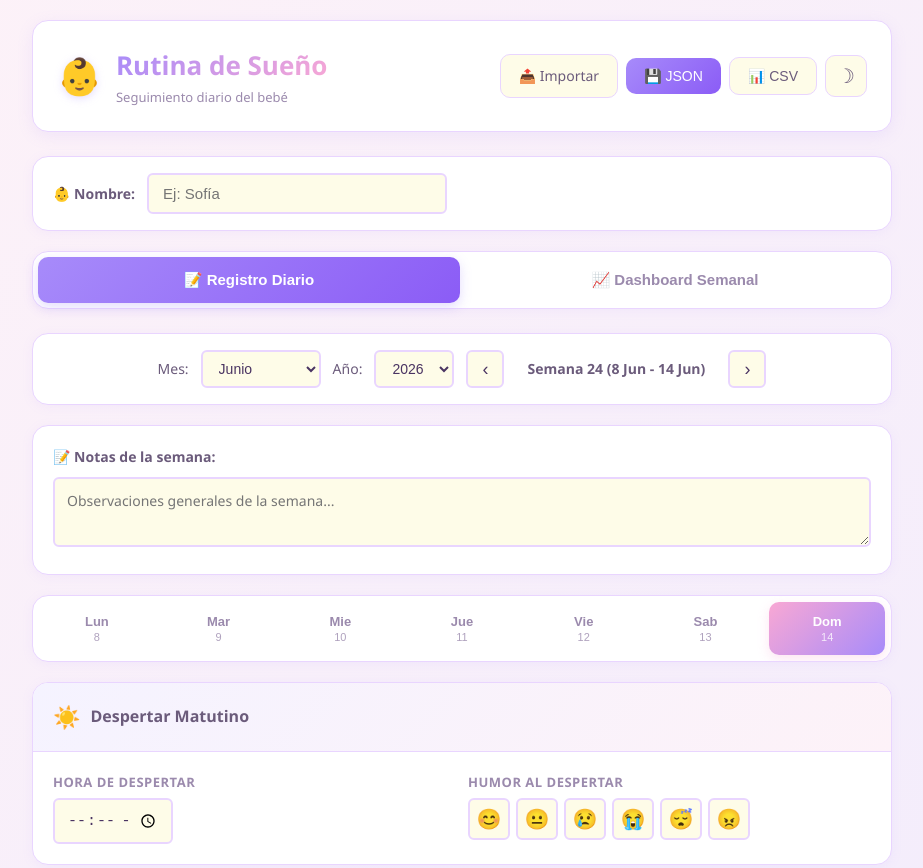
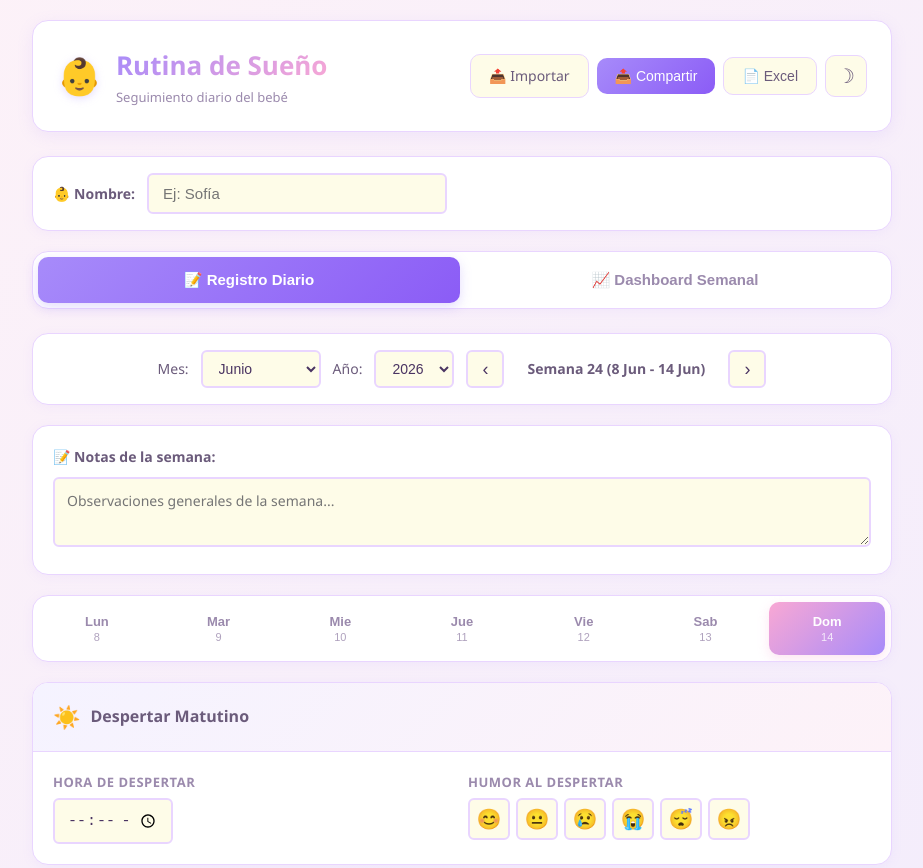
Before and after one commit to serafiore/Sue-o-bebe, a plain HTML site: page rutina-sueno.html in a window 1280 px wide. Shown: the top 868 px of the page, without its empty margins (178-1101 px from the left). Drawn offline with nearby package versions, Linux system fonts and the light colour scheme.

Commit message:
Rename: JSON->Compartir, CSV->Excel

```diff
--- a/rutina-sueno.html
+++ b/rutina-sueno.html
@@ -1100,8 +1100,8 @@
                     &#128228; Importar
                     <input type="file" accept=".json" id="importFile" style="display:none">
                 </label>
-                <button class="btn btn-primary" onclick="exportJSON()">&#128190; JSON</button>
-                <button class="btn btn-secondary" onclick="exportCSV()">&#128202; CSV</button>
+                <button class="btn btn-primary" onclick="exportJSON()">&#128228; Compartir</button>
+                <button class="btn btn-secondary" onclick="exportCSV()">&#128196; Excel</button>
                 <button class="btn btn-icon btn-secondary" onclick="toggleDarkMode()" id="darkModeBtn" title="Modo nocturno">&#9789;</button>
             </div>
         </div>
```
